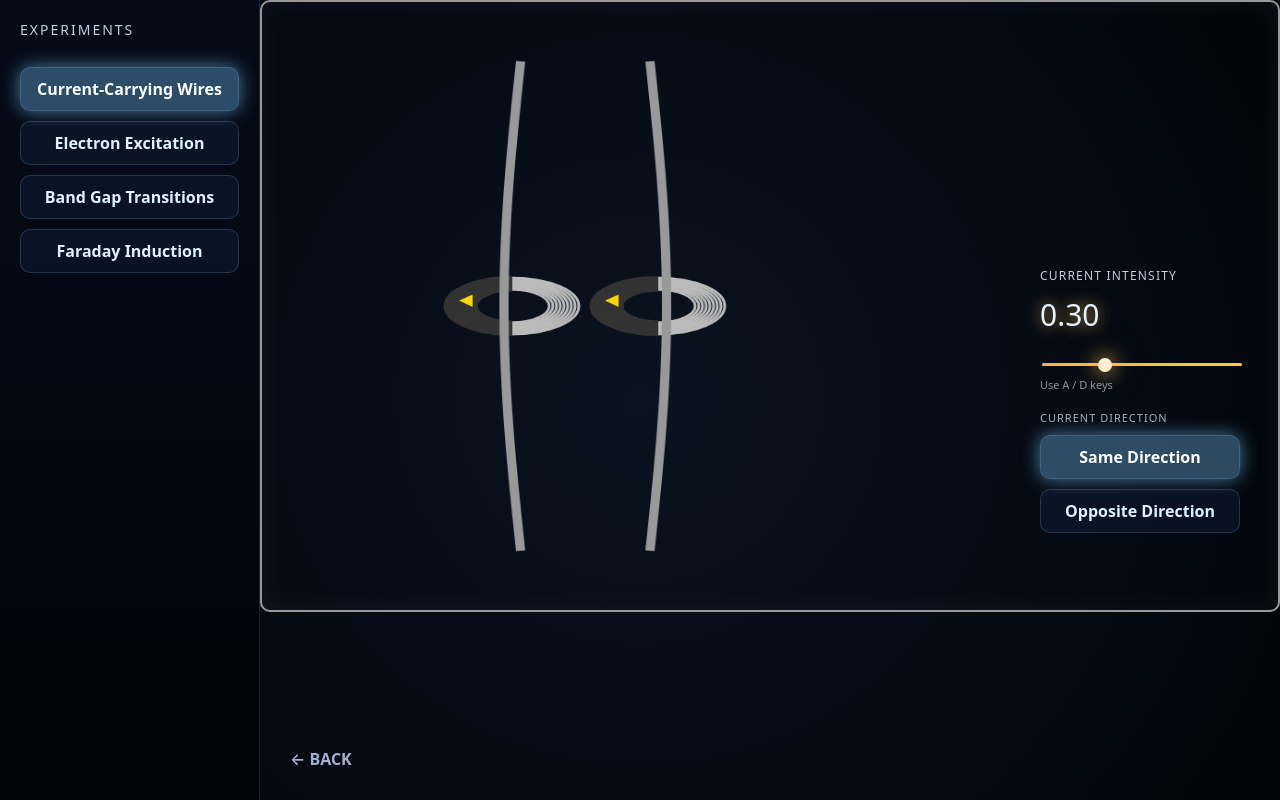
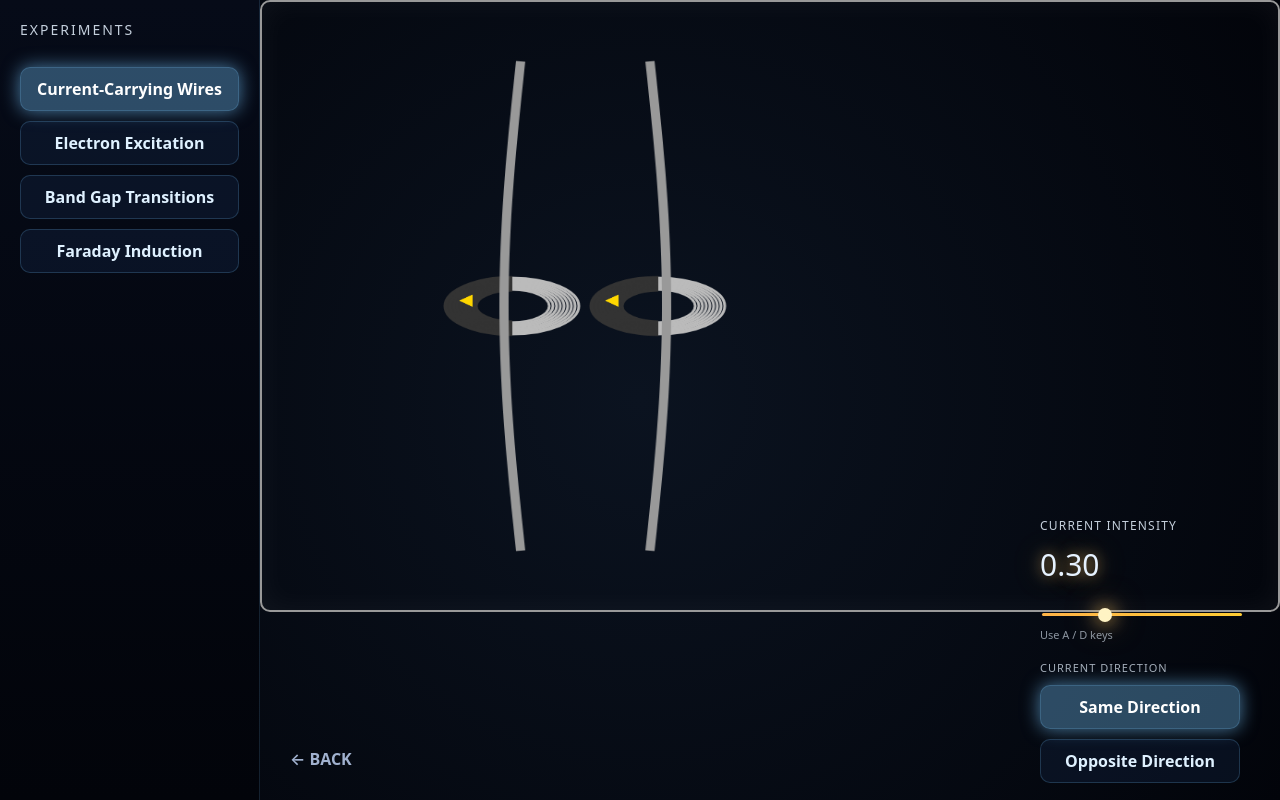
Before and after one commit to Assam157/RadiationLab, a React (Create React App) app: page /em in a window 1280 px wide. Built offline with nearby package versions, Linux system fonts and the light colour scheme.

Commit message:
Update EMLab.css

```diff
--- a/src/components/EMLab.css
+++ b/src/components/EMLab.css
@@ -99,6 +99,7 @@ canvas {
   transform: translateY(-50%);
   width: 200px;
   color: #e6f2ff;
+  margin-top: 250px;
 }
 
 .cinema-energy .label {
```
